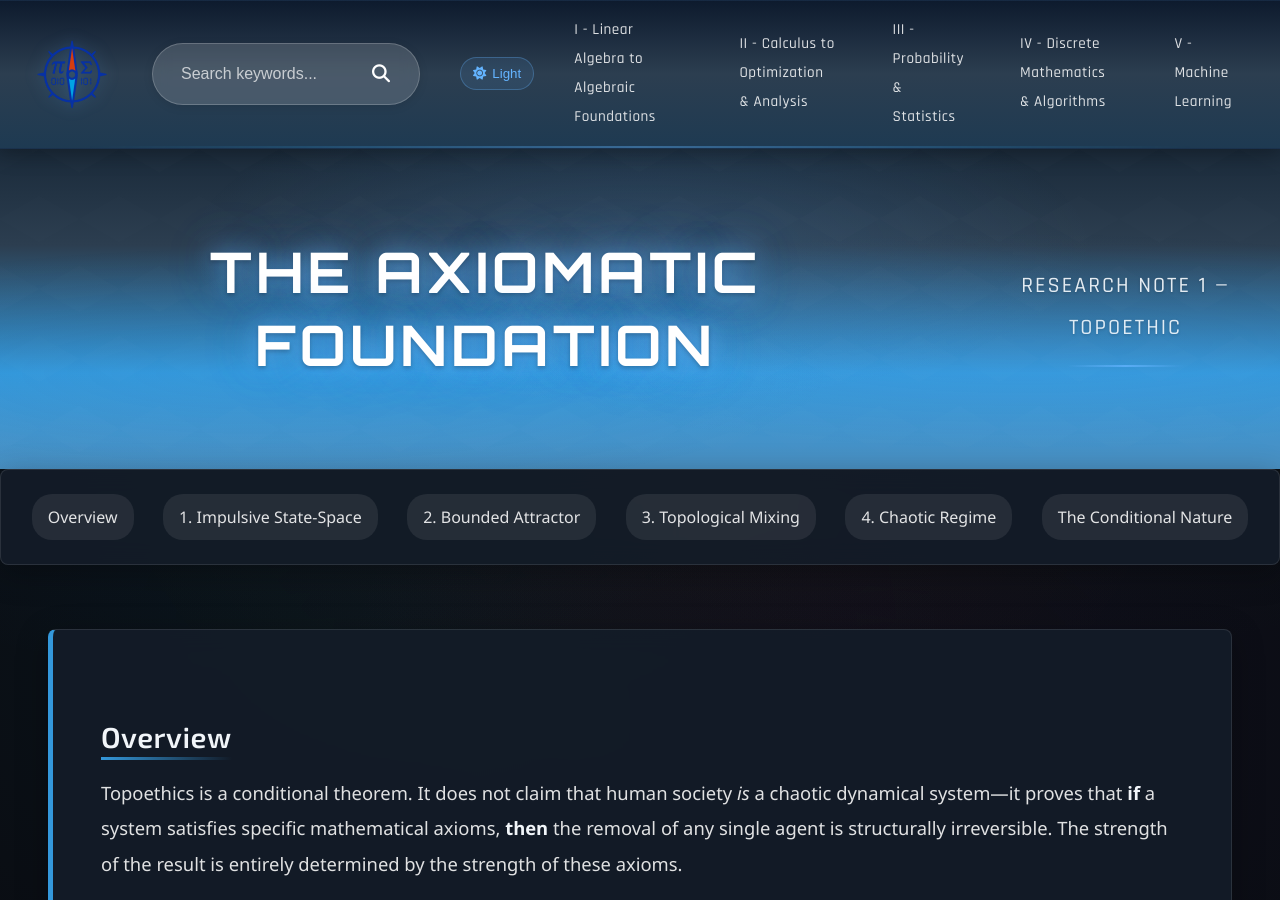
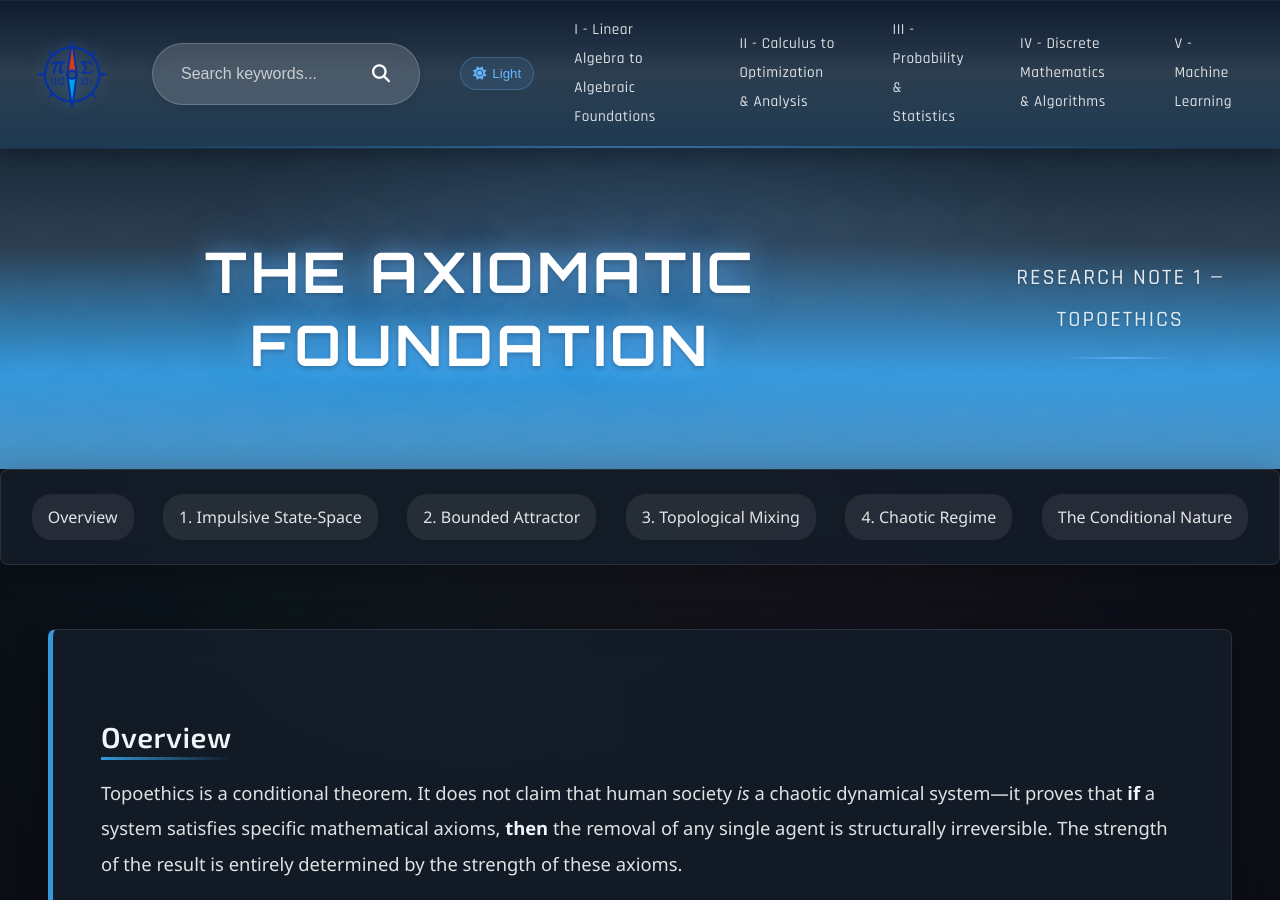
Before and after one commit to Yusukey01/yusukey01.github.io, a Jekyll site: the page built from Mathematics/Research/topoethics_axioms.html, in a window 1280 px wide and 900 px high. Built offline with Jekyll 4.4.1, drawn with Linux system fonts in a browser that asks for light colours.

Commit message:
fixed explanations

```diff
--- a/Mathematics/Research/topoethics_axioms.html
+++ b/Mathematics/Research/topoethics_axioms.html
@@ -11,7 +11,7 @@ uses_python: false
     <body>
         <div class="hero-section research-hero">
             <h1 class="webpage-name">The Axiomatic Foundation</h1>
-            <span class="subheading">Research Note 1 — Topoethic</span>
+            <p class="subheading research-subheading">Research Note 1 — Topoethics</p>
         </div>
 
         <div class="topic-nav">
```
